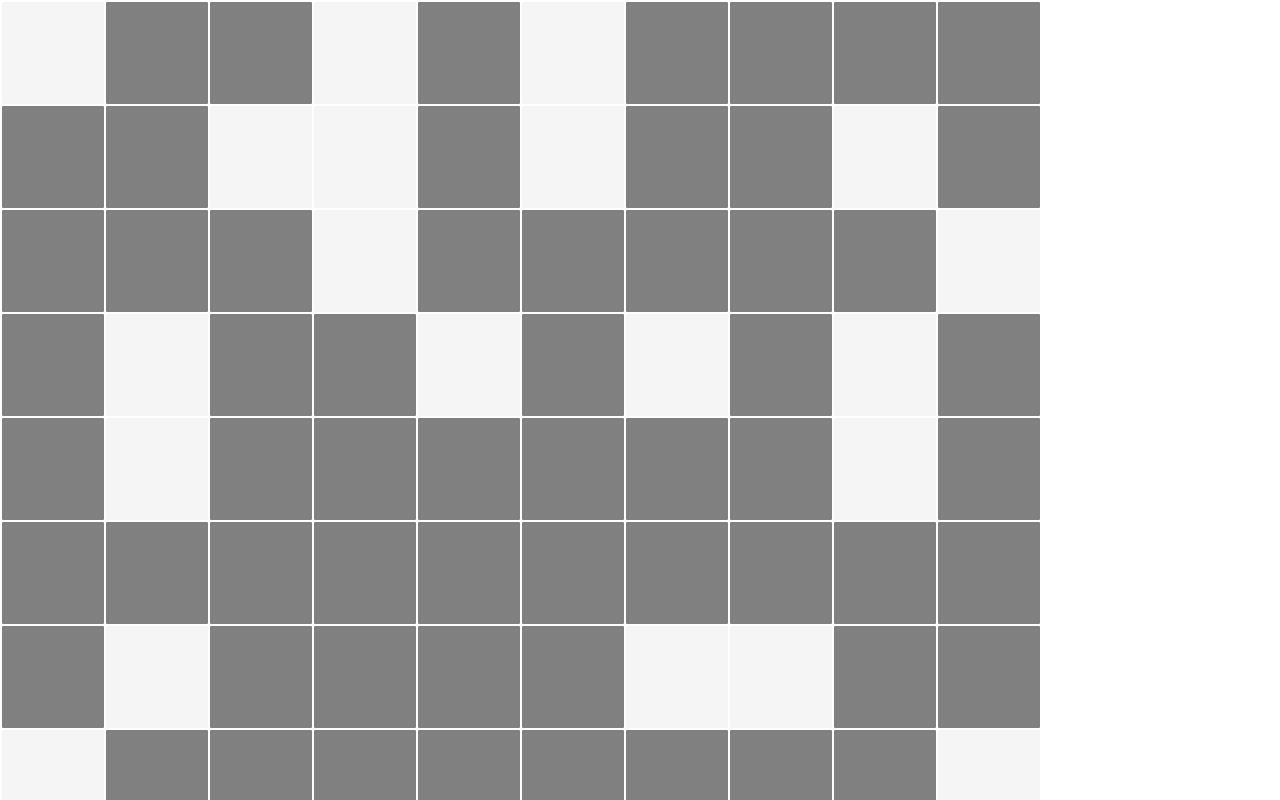
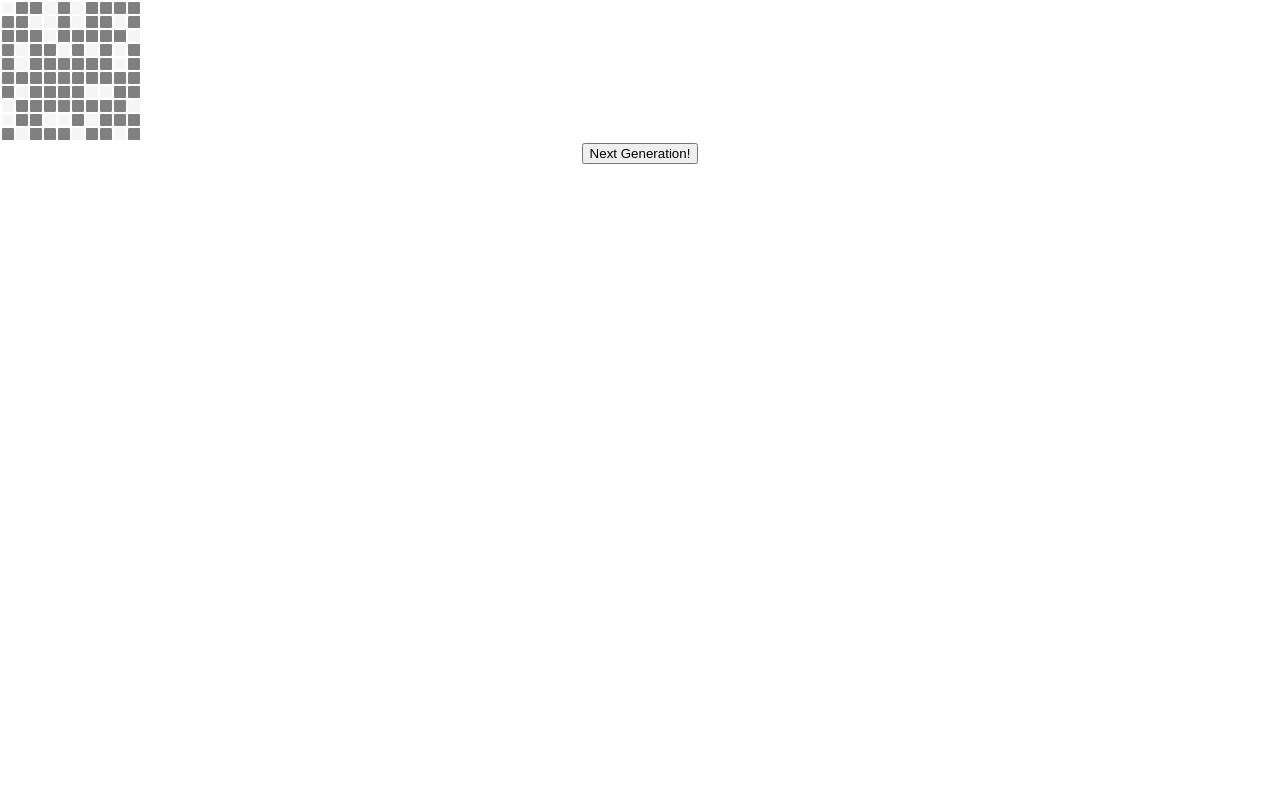
Before and after one commit to clchen-arcadia/game-of-life, a React (Create React App) app: page / in a window 1280 px wide. Shown: the top 800 px of the page. Built offline with nearby package versions, Linux system fonts and the light colour scheme.

Commit message:
Make squares smaller

```diff
--- a/src/Cell.css
+++ b/src/Cell.css
@@ -1,6 +1,6 @@
 .Cell {
-    height: 100px;
-    width: 100px;
+    height: 10px;
+    width: 10px;
     border-radius: 1px;
     background-color: grey;
     /* transition: background-color 0.5s ease;
```
